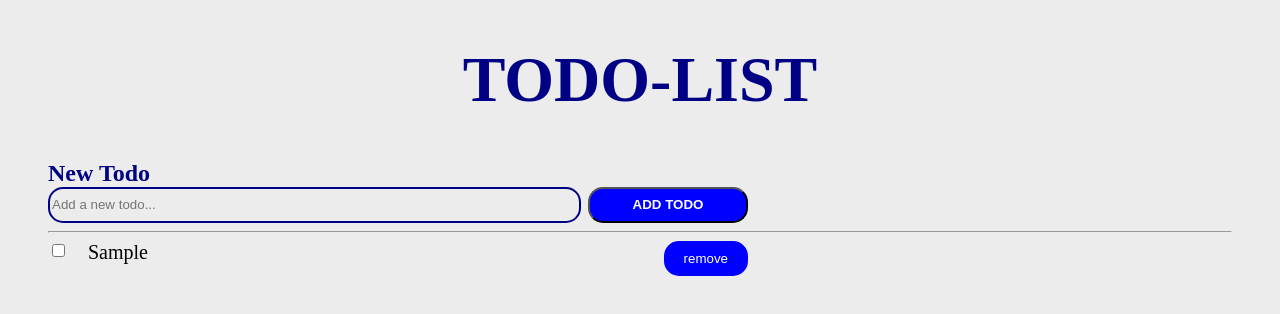
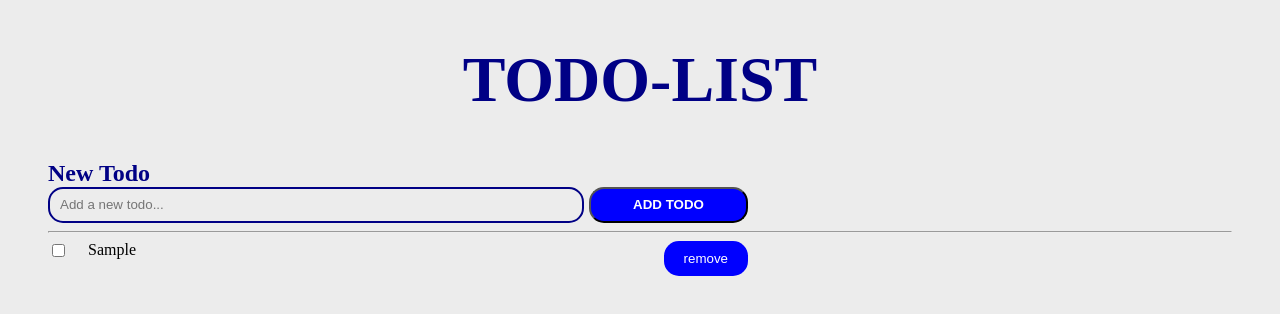
Before and after one commit to PrimoCrypt/todo-list-with-vue, a Vue app: page / in a window 1280 px wide. Both pictures are taken after typing "Sample" into the empty fields and a click on the button "ADD TODO". Shown: the top 314 px of the page. Built offline with nearby package versions, Linux system fonts and the light colour scheme.

Commit message:
Modified text height and input padding

```diff
--- a/src/components/mainPage.vue
+++ b/src/components/mainPage.vue
@@ -15,7 +15,7 @@
         <div class="eachTodo">
             <div class="mainTodo">
                 <input type="checkbox" v-model="todo.isChecked"/>
-                <h4 class="todo" :class="{ todoChecked: todo.isChecked}">{{ todo.content }}</h4>
+                <p class="todo" :class="{ todoChecked: todo.isChecked}">{{ todo.content }}</p>
             </div>
             <button @click="removeTodo(index)">remove</button>
         </div>
@@ -83,6 +83,7 @@ h1{
     color: rgb(0, 0, 133);
     border-radius: 15px;
     width: 75%;
+    padding-left: 10px;
 }
 .todoForm button{
     border-radius: 15px;
```
